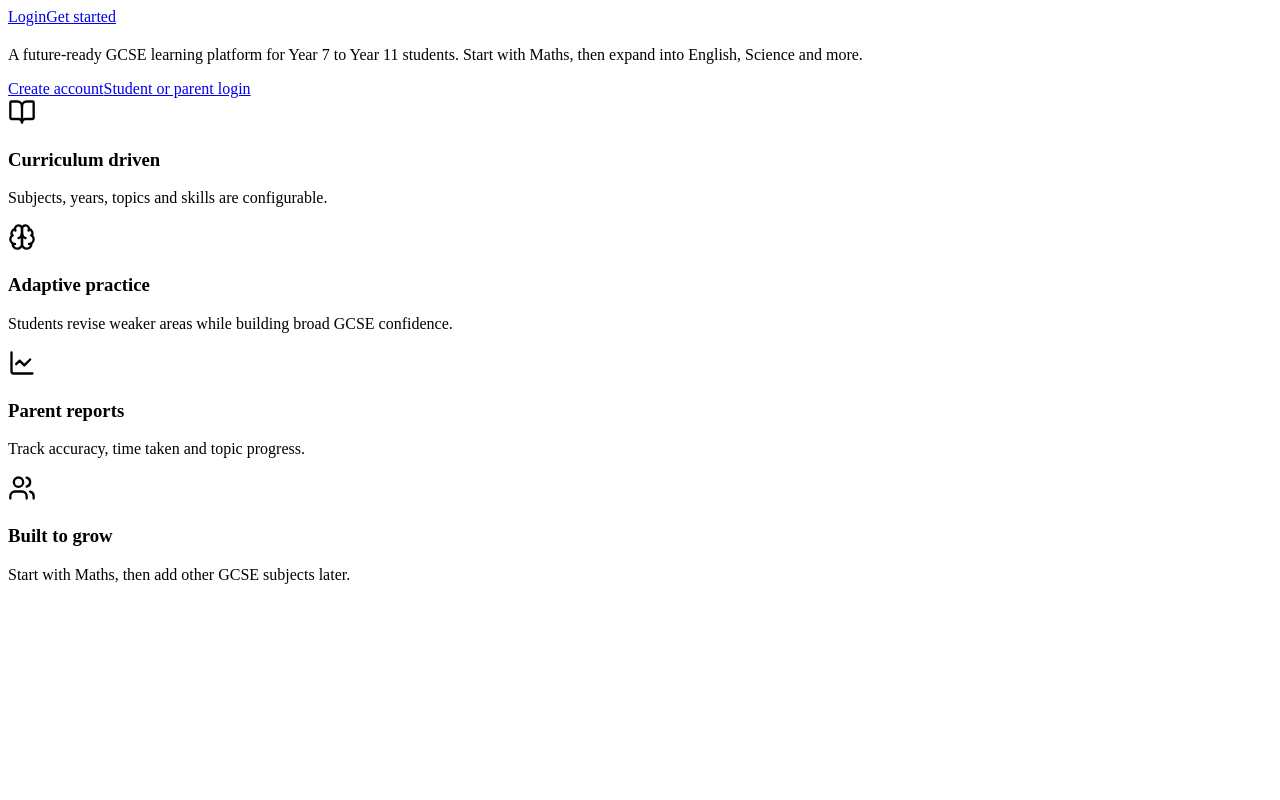
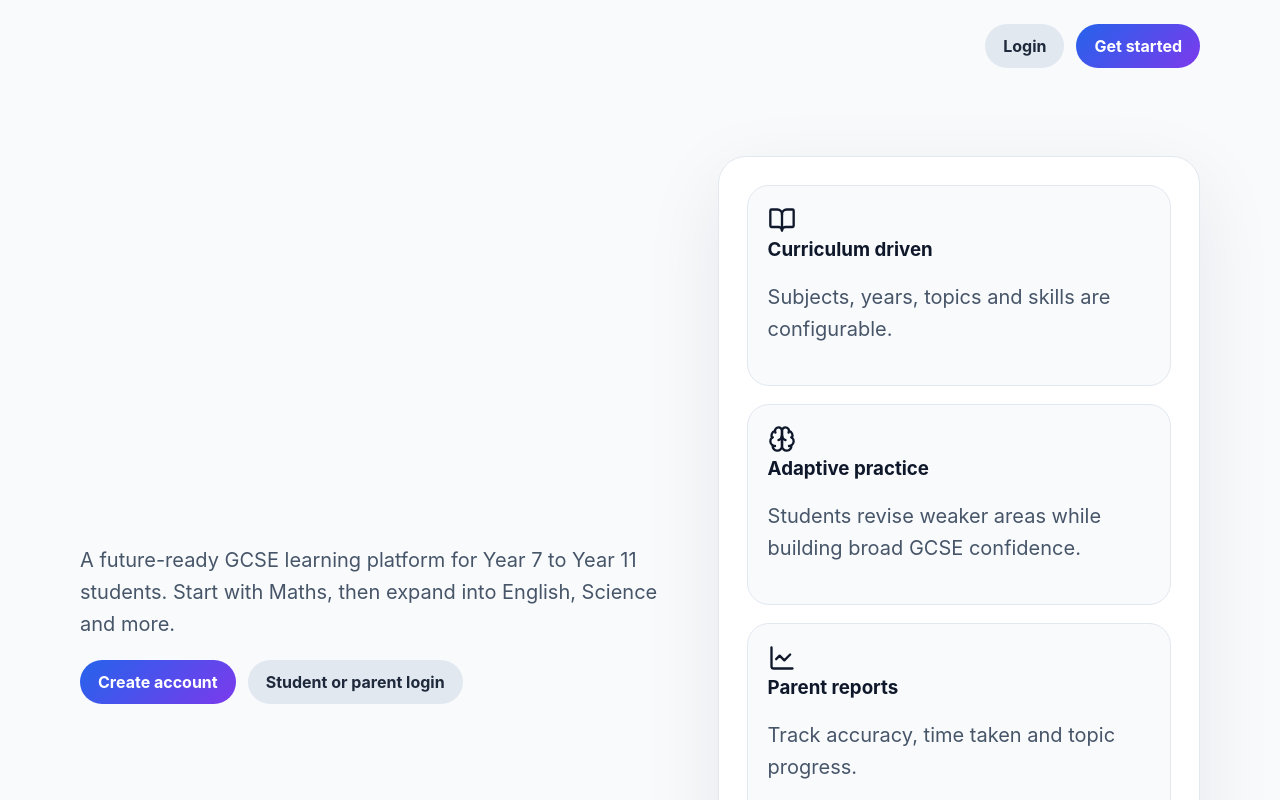
Before and after one commit to MirzaAtifAhmed/gcse-hub, a React (Vite) app in the folder apps/web/: page / in a window 1280 px wide. Shown: the top 800 px of the page. Built offline with nearby package versions, Linux system fonts and the light colour scheme; no server answers.

Commit message:
fix: styles

```diff
--- a/apps/web/src/styles.css
+++ b/apps/web/src/styles.css
@@ -1,3 +1,295 @@
+:root {
+  font-family:
+    Inter, ui-sans-serif, system-ui, -apple-system, BlinkMacSystemFont, 'Segoe UI', sans-serif;
+  color: #0f172a;
+  background: #f8fafc;
+}
+
+* {
+  box-sizing: border-box;
+}
+
+body {
+  margin: 0;
+  min-width: 320px;
+  min-height: 100vh;
+}
+
+a {
+  color: inherit;
+}
+
+button,
+input,
+select {
+  font: inherit;
+}
+
+.page {
+  min-height: 100vh;
+}
+
+.container {
+  width: min(1120px, calc(100% - 32px));
+  margin: 0 auto;
+}
+
+.nav {
+  display: flex;
+  justify-content: space-between;
+  align-items: center;
+  padding: 24px 0;
+}
+
+.brand {
+  font-weight: 800;
+  font-size: 22px;
+  letter-spacing: -0.04em;
+}
+
+.nav-links {
+  display: flex;
+  gap: 12px;
+  align-items: center;
+  flex-wrap: wrap;
+}
+
+.btn {
+  border: 0;
+  border-radius: 999px;
+  padding: 12px 18px;
+  font-weight: 700;
+  cursor: pointer;
+  text-decoration: none;
+  display: inline-flex;
+  align-items: center;
+  justify-content: center;
+}
+
+.btn:disabled {
+  cursor: not-allowed;
+  opacity: 0.5;
+}
+
+.btn-primary {
+  color: white;
+  background: linear-gradient(135deg, #2563eb, #7c3aed);
+}
+
+.btn-secondary {
+  color: #1e293b;
+  background: #e2e8f0;
+}
+
+.hero {
+  display: grid;
+  grid-template-columns: 1.1fr 0.9fr;
+  gap: 48px;
+  align-items: center;
+  padding: 64px 0 96px;
+}
+
+.hero h1 {
+  font-size: clamp(44px, 7vw, 82px);
+  line-height: 0.95;
+  letter-spacing: -0.07em;
+  margin: 0;
+}
+
+.hero p {
+  color: #475569;
+  font-size: 20px;
+  line-height: 1.6;
+}
+
+.card {
+  background: white;
+  border: 1px solid #e2e8f0;
+  border-radius: 28px;
+  box-shadow: 0 24px 80px rgb(15 23 42 / 0.08);
+  padding: 28px;
+}
+
+.grid {
+  display: grid;
+  gap: 18px;
+}
+
+.grid-2 {
+  grid-template-columns: repeat(2, minmax(0, 1fr));
+}
+
+.grid-3 {
+  grid-template-columns: repeat(3, minmax(0, 1fr));
+}
+
+.stat {
+  padding: 20px;
+  border-radius: 22px;
+  background: #f8fafc;
+}
+
+.stat strong {
+  display: block;
+  font-size: 30px;
+}
+
+.form-page {
+  min-height: 100vh;
+  display: grid;
+  place-items: center;
+  padding: 32px;
+}
+
+.form {
+  width: min(520px, 100%);
+}
+
+.form h1 {
+  margin-top: 0;
+  font-size: 34px;
+}
+
+.field {
+  display: grid;
+  gap: 8px;
+  margin-bottom: 16px;
+}
+
+.field label {
+  font-weight: 700;
+  color: #334155;
+}
+
+.field input,
+.field select,
+.answer-form input {
+  border: 1px solid #cbd5e1;
+  border-radius: 14px;
+  padding: 13px 14px;
+}
+
+.error {
+  color: #dc2626;
+  font-weight: 700;
+  margin-bottom: 14px;
+}
+
+.success {
+  color: #15803d;
+  font-weight: 700;
+  margin-bottom: 14px;
+}
+
+.dashboard {
+  padding: 32px 0 80px;
+}
+
+.dashboard-header {
+  display: flex;
+  justify-content: space-between;
+  align-items: flex-start;
+  gap: 24px;
+  margin-bottom: 28px;
+}
+
+.dashboard h1 {
+  font-size: 44px;
+  letter-spacing: -0.05em;
+  margin-bottom: 8px;
+}
+
+.subject-card,
+.child-card {
+  padding: 20px;
+  border-radius: 22px;
+  background: #f8fafc;
+  border: 1px solid #e2e8f0;
+}
+
+.child-card h3,
+.subject-card h3 {
+  margin-top: 0;
+}
+
+.section {
+  margin-top: 24px;
+}
+
+.answer-form {
+  display: flex;
+  gap: 12px;
+  flex-wrap: wrap;
+  margin: 16px 0;
+}
+
+.success-box,
+.error-box {
+  border-radius: 18px;
+  padding: 16px;
+  margin-top: 16px;
+}
+
+.success-box {
+  background: #ecfdf5;
+  border: 1px solid #86efac;
+}
+
+.error-box {
+  background: #fef2f2;
+  border: 1px solid #fecaca;
+}
+
+.exam-summary {
+  border-radius: 18px;
+  background: #eef2ff;
+  border: 1px solid #c7d2fe;
+  padding: 18px;
+  margin-bottom: 18px;
+}
+
+code {
+  background: #e2e8f0;
+  border-radius: 8px;
+  padding: 2px 6px;
+}
+
+.table-wrap {
+  width: 100%;
+  overflow-x: auto;
+}
+
+.table {
+  width: 100%;
+  border-collapse: collapse;
+}
+
+.table th,
+.table td {
+  text-align: left;
+  border-bottom: 1px solid #e2e8f0;
+  padding: 12px;
+  white-space: nowrap;
+}
+
+.table th {
+  color: #475569;
+  font-size: 14px;
+}
+
+@media (max-width: 820px) {
+  .hero,
+  .grid-2,
+  .grid-3 {
+    grid-template-columns: 1fr;
+  }
+
+  .dashboard-header {
+    display: grid;
+  }
+}
+
+
 .topic-pill {
   display: inline-flex;
   border-radius: 999px;
```
